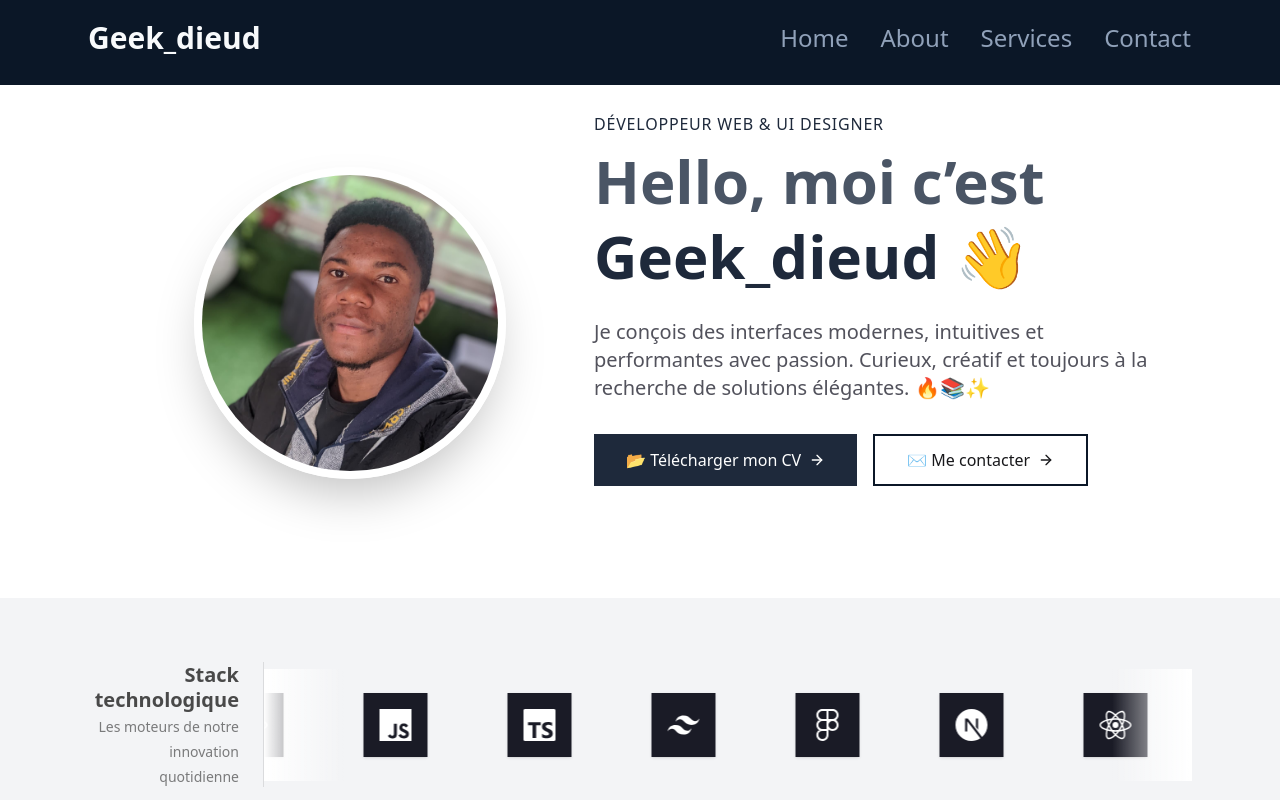
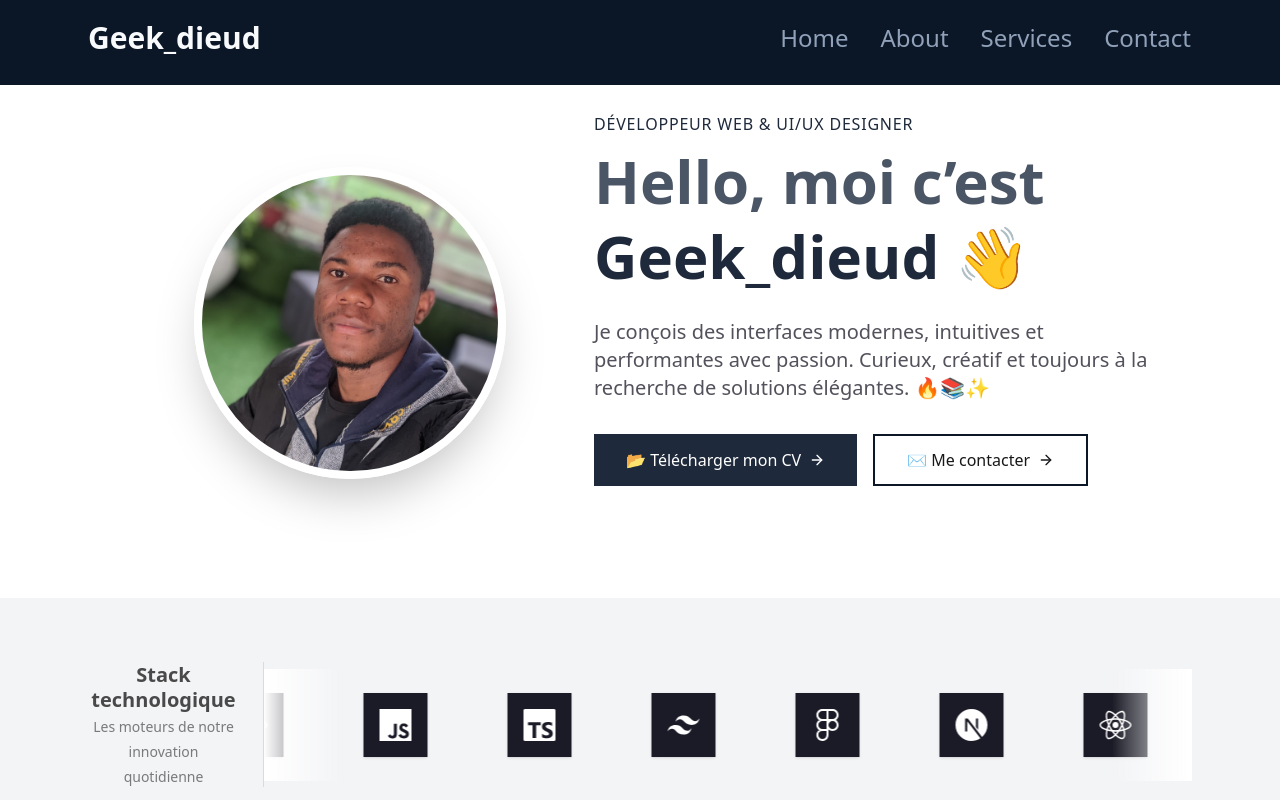
Before and after one commit to Koliama-code/portofolio_v2, a Next.js app: page / in a window 1280 px wide. Shown: the top 800 px of the page. Built offline with nearby package versions, Linux system fonts and the light colour scheme.

Commit message:
Mise à jour des certains composants

```diff
--- a/app/Components/Hero.tsx
+++ b/app/Components/Hero.tsx
@@ -26,7 +26,7 @@ const Hero = () => {
           <div className="col-span-12 lg:col-span-7 xl:col-start-6 lg:pl-6 xl:pl-12 text-center lg:text-start">
             <div className="flex flex-col justify-center h-full">
               <p className="text-[#1e293b] font-medium uppercase tracking-wider mb-2">
-                Développeur Web & UI Designer
+                Développeur Web & UI/UX Designer
               </p>
               <h1 className="text-gray-600 text-4xl md:text-6xl font-extrabold mb-6 leading-tight">
                 Hello, moi c’est <br />
--- a/app/Components/Techno.tsx
+++ b/app/Components/Techno.tsx
@@ -26,7 +26,7 @@ export default function Techno() {
       <div className="relative m-auto max-w-6xl px-6">
         <div className="flex flex-col items-center md:flex-row">
           <div className="md:max-w-44 md:border-r md:pr-6 border-black/10 dark:border-white/10">
-            <h1 className="text-end text-xl font-bold text-black/70 dark:text-white/70 leading-tight">
+            <h1 className="text-center text-xl font-bold text-black/70 dark:text-white/70 leading-tight">
               Stack technologique
               <br />
               <span className="text-sm font-normal text-black/50 dark:text-white/50">
```
Also changed, not shown: app/Components/Contact.tsx (line endings or trailing spaces).
